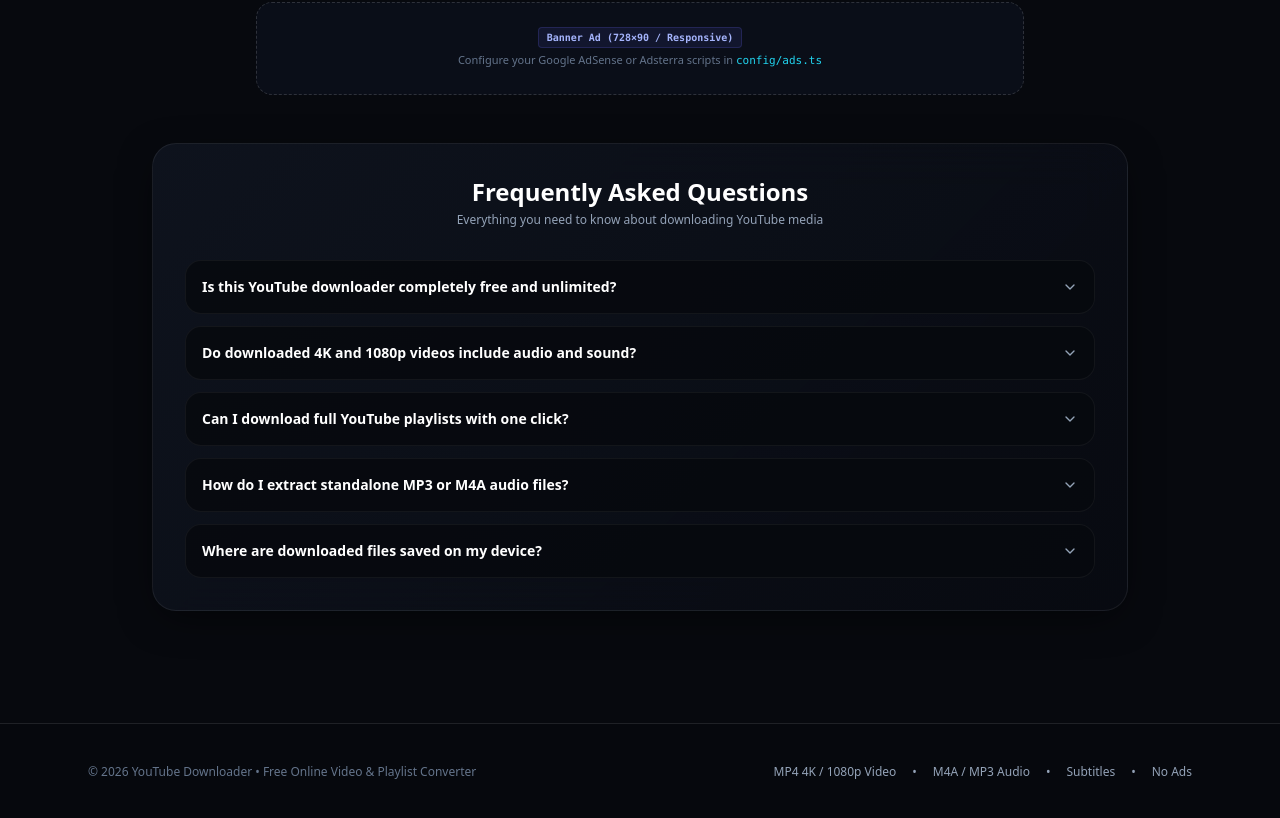
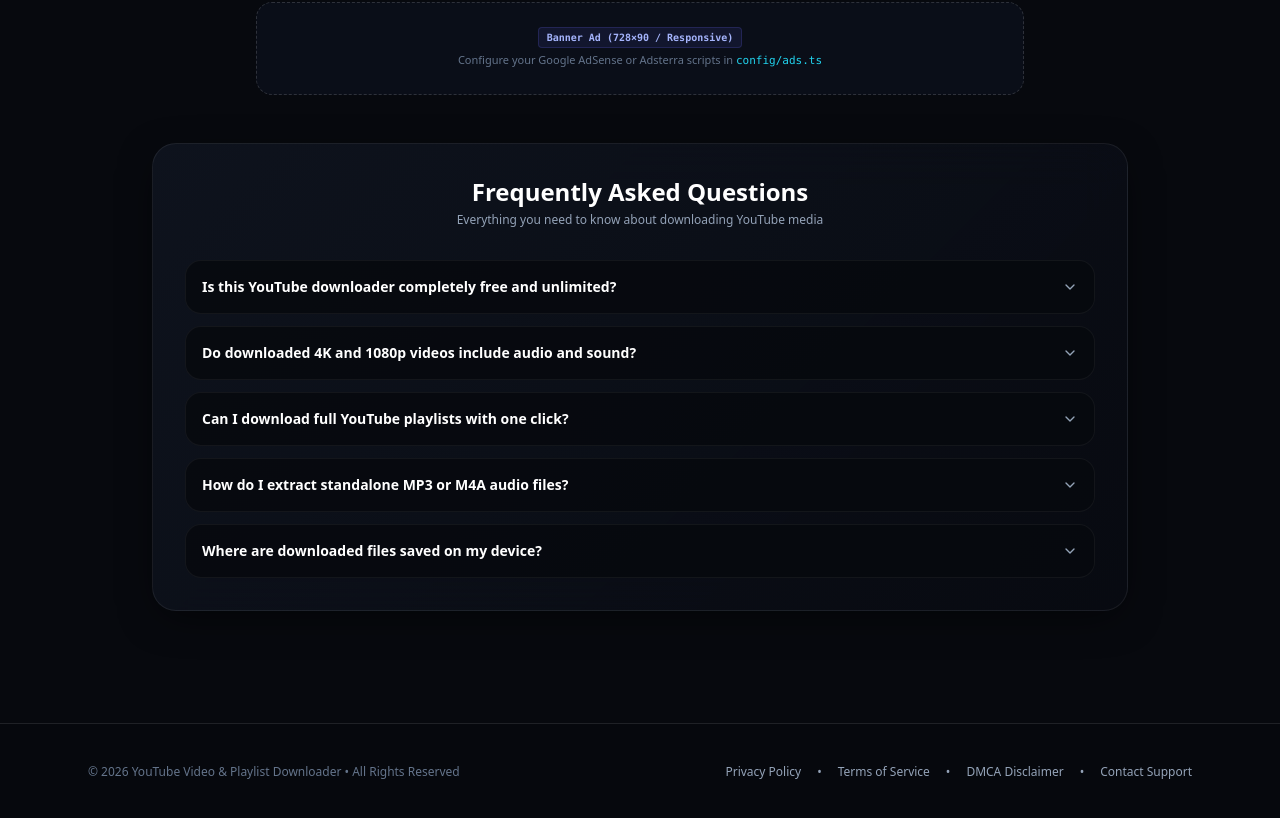
Before and after one commit to keshavs40344/youtubedownloader, a Next.js app: page / in a window 1280 px wide. Shown: the part 1564-2382 px from the top of the page. Built offline with nearby package versions, Linux system fonts and the light colour scheme.

Commit message:
feat: add Privacy Policy, Terms of Service, DMCA Disclaimer, and Contact modal for ad network compliance

```diff
--- a/app/page.tsx
+++ b/app/page.tsx
@@ -54,6 +54,7 @@
 import confetti from "canvas-confetti";
 import AdBanner from "../components/AdBanner";
 import VideoAdModal from "../components/VideoAdModal";
+import LegalModals from "../components/LegalModals";
 import { ADS_CONFIG } from "../config/ads";
 
 interface VideoFormat {
@@ -235,6 +236,7 @@
   const [showTagsModal, setShowTagsModal] = useState(false);
   const [showHistoryDrawer, setShowHistoryDrawer] = useState(false);
   const [showVideoAdModal, setShowVideoAdModal] = useState(false);
+  const [activeLegalModal, setActiveLegalModal] = useState<"privacy" | "terms" | "dmca" | "contact" | null>(null);
   const [pendingDownloadData, setPendingDownloadData] = useState<{
     targetUrl: string;
     formatId: string;
@@ -1847,18 +1849,59 @@
         }}
       />
 
-      {/* Footer */}
+      {/* Legal & Compliance Modals (Monetag / AdSense / DMCA Approval) */}
+      <LegalModals
+        type={activeLegalModal}
+        onClose={() => setActiveLegalModal(null)}
+      />
+
+      {/* Footer with Compliance & Ad Network Verification Links */}
       <footer className="border-t border-white/10 py-10 bg-[#07090e]/95 backdrop-blur-xl">
-        <div className="max-w-6xl mx-auto px-6 flex flex-col sm:flex-row items-center justify-between text-xs text-slate-500 gap-4">
-          <p>© 2026 YouTube Downloader • Free Online Video & Playlist Converter</p>
-          <div className="flex items-center gap-4 text-slate-400 font-medium">
-            <span>MP4 4K / 1080p Video</span>
+        <div className="max-w-6xl mx-auto px-6 flex flex-col md:flex-row items-center justify-between text-xs text-slate-500 gap-4">
+          <div>
+            <p>© 2026 YouTube Video & Playlist Downloader • All Rights Reserved</p>
+          </div>
+
+          <div className="flex flex-wrap items-center justify-center gap-4 text-slate-400 font-medium">
+            <button
+              onClick={() => {
+                playSfx("click");
+                setActiveLegalModal("privacy");
+              }}
+              className="hover:text-indigo-400 transition"
+            >
+              Privacy Policy
+            </button>
             <span>•</span>
-            <span>M4A / MP3 Audio</span>
+            <button
+              onClick={() => {
+                playSfx("click");
+                setActiveLegalModal("terms");
+              }}
+              className="hover:text-indigo-400 transition"
+            >
+              Terms of Service
+            </button>
             <span>•</span>
-            <span>Subtitles</span>
+            <button
+              onClick={() => {
+                playSfx("click");
+                setActiveLegalModal("dmca");
+              }}
+              className="hover:text-indigo-400 transition"
+            >
+              DMCA Disclaimer
+            </button>
             <span>•</span>
-            <span>No Ads</span>
+            <button
+              onClick={() => {
+                playSfx("click");
+                setActiveLegalModal("contact");
+              }}
+              className="hover:text-indigo-400 transition"
+            >
+              Contact Support
+            </button>
           </div>
         </div>
       </footer>
--- /dev/null
+++ b/components/LegalModals.tsx
@@ -0,0 +1,132 @@
+"use client";
+
+import React from "react";
+import { motion, AnimatePresence } from "framer-motion";
+import { X, ShieldCheck, FileText, Mail, AlertCircle } from "lucide-react";
+
+interface LegalModalProps {
+  type: "privacy" | "terms" | "dmca" | "contact" | null;
+  onClose: () => void;
+}
+
+export default function LegalModals({ type, onClose }: LegalModalProps) {
+  if (!type) return null;
+
+  return (
+    <div className="fixed inset-0 bg-black/80 backdrop-blur-sm z-50 flex items-center justify-center p-4">
+      <motion.div
+        initial={{ scale: 0.95, opacity: 0 }}
+        animate={{ scale: 1, opacity: 1 }}
+        exit={{ scale: 0.95, opacity: 0 }}
+        className="bg-[#07090e] border border-white/15 rounded-3xl max-w-2xl w-full p-6 shadow-2xl relative max-h-[85vh] flex flex-col"
+      >
+        {/* Header */}
+        <div className="flex items-center justify-between pb-4 border-b border-white/10 mb-4 shrink-0">
+          <div className="flex items-center gap-2">
+            {type === "privacy" && <ShieldCheck className="w-5 h-5 text-indigo-400" />}
+            {type === "terms" && <FileText className="w-5 h-5 text-cyan-400" />}
+            {type === "dmca" && <AlertCircle className="w-5 h-5 text-amber-400" />}
+            {type === "contact" && <Mail className="w-5 h-5 text-emerald-400" />}
+
+            <h3 className="text-base font-bold text-white">
+              {type === "privacy" && "Privacy Policy"}
+              {type === "terms" && "Terms of Service"}
+              {type === "dmca" && "DMCA Copyright Disclaimer"}
+              {type === "contact" && "Contact & Support"}
+            </h3>
+          </div>
+
+          <button
+            onClick={onClose}
+            className="p-1.5 rounded-lg text-slate-400 hover:text-white transition bg-slate-900 border border-white/10"
+          >
+            <X className="w-4 h-4" />
+          </button>
+        </div>
+
+        {/* Content Body */}
+        <div className="overflow-y-auto pr-2 text-xs text-slate-300 space-y-4 leading-relaxed font-sans">
+          {type === "privacy" && (
+            <>
+              <p>
+                <strong>Last Updated: 2026</strong>
+              </p>
+              <p>
+                We respect your privacy. This Privacy Policy describes how we handle user data when using our YouTube Video and Playlist Downloader.
+              </p>
+              <h4 className="font-bold text-white text-sm">1. No Personal Data Collection</h4>
+              <p>
+                We do not collect, store, or sell any personal information. We do not require accounts, logins, or credit card details.
+              </p>
+              <h4 className="font-bold text-white text-sm">2. Server Logs & Processing</h4>
+              <p>
+                Media URLs submitted by users are processed in-memory solely for video analysis and streaming. No downloaded videos or audio files are permanently retained on our servers.
+              </p>
+              <h4 className="font-bold text-white text-sm">3. Third-Party Advertising & Cookies</h4>
+              <p>
+                We may use third-party advertising partners (such as Monetag, Google AdSense, or Adsterra) to serve ads when you visit our website. These companies may use cookies to provide personalized advertisements according to their respective privacy policies.
+              </p>
+            </>
+          )}
+
+          {type === "terms" && (
+            <>
+              <p>
+                <strong>Effective Date: 2026</strong>
+              </p>
+              <p>
+                By accessing and using this website, you accept and agree to be bound by the terms and provisions of this agreement.
+              </p>
+              <h4 className="font-bold text-white text-sm">1. Permitted Use</h4>
+              <p>
+                This tool is intended strictly for personal, non-commercial, and educational fair-use downloading of publicly accessible content, Creative Commons media, or content for which you own the rights.
+              </p>
+              <h4 className="font-bold text-white text-sm">2. Disclaimer of Liability</h4>
+              <p>
+                Users are solely responsible for ensuring that their use of downloaded materials complies with all applicable copyright laws and platform terms of service.
+              </p>
+            </>
+          )}
+
+          {type === "dmca" && (
+            <>
+              <p>
+                We respect the intellectual property rights of others and comply with the Digital Millennium Copyright Act (DMCA).
+              </p>
+              <h4 className="font-bold text-white text-sm">Copyright Policy</h4>
+              <p>
+                We do not host or store any copyright-infringing media files on our servers. All video and audio streams are processed dynamically in-memory from publicly available YouTube servers.
+              </p>
+              <p>
+                If you are a copyright owner and wish to request content filtering or report an infringement, please email us with the relevant URL and proof of ownership.
+              </p>
+            </>
+          )}
+
+          {type === "contact" && (
+            <>
+              <p>Have questions, feedback, or business inquiries? Get in touch with our team.</p>
+              <div className="p-4 rounded-2xl bg-slate-900 border border-white/10 space-y-2">
+                <p className="text-white font-bold">Email Support:</p>
+                <p className="font-mono text-cyan-400">contact.support@ytdownloader.com</p>
+                <p className="text-slate-400 text-[11px]">
+                  Response time: Usually within 24–48 business hours.
+                </p>
+              </div>
+            </>
+          )}
+        </div>
+
+        {/* Footer */}
+        <div className="pt-4 border-t border-white/10 mt-4 flex justify-end shrink-0">
+          <button
+            onClick={onClose}
+            className="px-5 py-2 rounded-xl bg-indigo-600 hover:bg-indigo-500 text-white font-bold text-xs transition shadow-lg shadow-indigo-600/30"
+          >
+            Close
+          </button>
+        </div>
+      </motion.div>
+    </div>
+  );
+}
```
